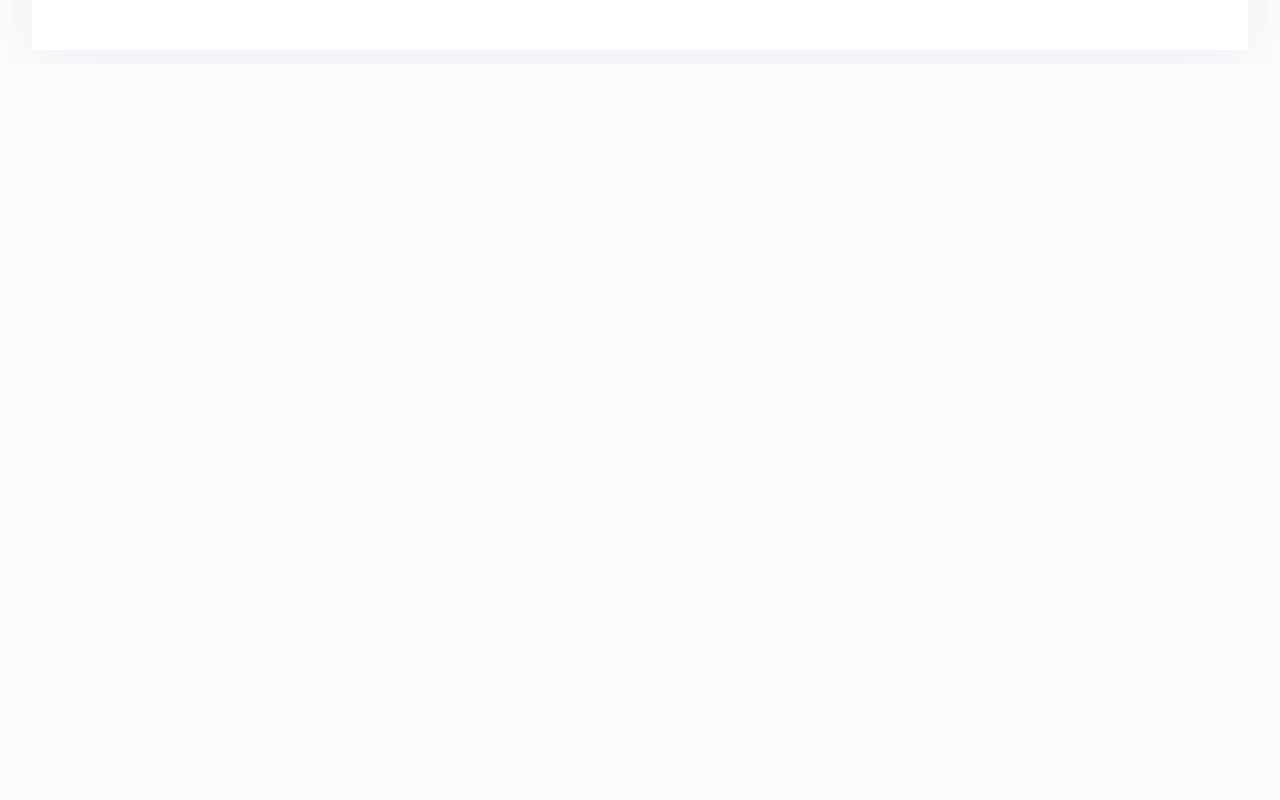
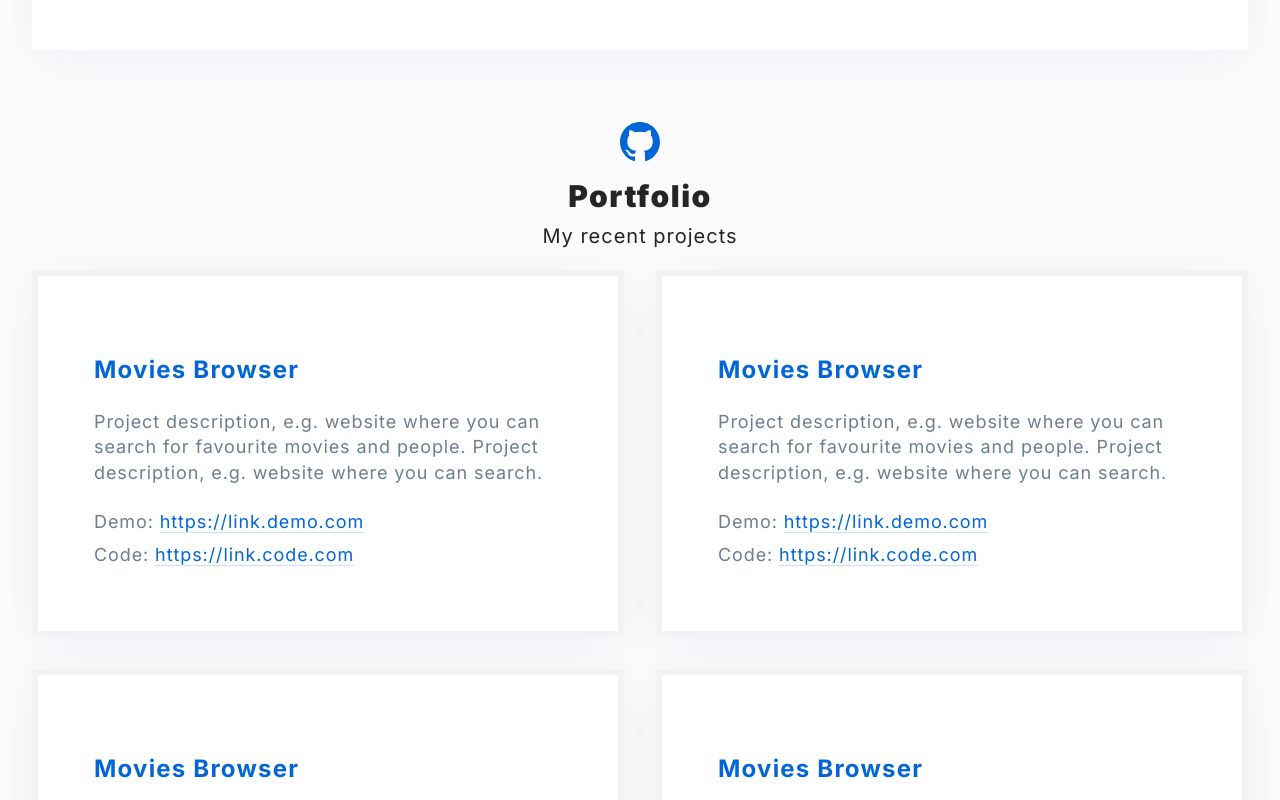
Before and after one commit to dickjaeger/personal-homepage, a React (Create React App) app: page / in a window 1280 px wide. Shown: the part 1440-2240 px from the top of the page. Before the commit the page ends 1504 px from the top, so only its background shows below. Built offline with nearby package versions, Linux system fonts and the light colour scheme.

Commit message:
added Portfolio

```diff
--- a/src/App.js
+++ b/src/App.js
@@ -1,6 +1,7 @@
 import { Container } from './styled';
 import Header from './Header';
 import ListTile from './ListTile';
+import Portfolio from './Portfolio';
 
 function App() {
   return (
@@ -8,6 +9,7 @@ function App() {
       <Header />
       <ListTile title="My skillset includes" items="" />
       <ListTile title="What I want to learn next" items="" />
+      <Portfolio />
     </Container>
   );
 };
--- /dev/null
+++ b/src/Portfolio/ProjectTile/index.js
@@ -0,0 +1,12 @@
+import { Container, Description, Link, Paragraph, Title } from "./styled";
+
+const ProjectTile = ({ title, description, demo, code }) => (
+    <Container>
+        <Title>{title}</Title>
+        <Description>{description}</Description>
+        <Paragraph>Demo: <Link as="a" href="#">{demo}</Link></Paragraph>
+        <Paragraph>Code: <Link as="a" href="#">{code}</Link></Paragraph>
+    </Container>
+);
+
+export default ProjectTile;
--- /dev/null
+++ b/src/Portfolio/ProjectTile/styled.js
@@ -0,0 +1,48 @@
+import styled from "styled-components";
+
+export const Container = styled.article`
+    text-align: start;
+    background-color: ${({ theme: { colors } }) => colors.background2};
+    padding: 56px;
+    border: 6px solid ${({ theme: { colors } }) => colors.iron};
+    box-shadow: 0px -2px 50px rgba(9, 10, 51, 0.02), 0px 16px 58px rgba(9, 10, 51, 0.03);
+    border-radius: 4px;
+
+    &:hover {
+        border: 6px solid ${({ theme: { colors } }) => colors.mainBlueBorder};
+    };
+`;
+
+export const Title = styled.h3`
+    font-weight: 700;
+    font-size: 24px;
+    line-height: 1.2;
+    letter-spacing: 0.05em;
+    color: ${({ theme: { colors } }) => colors.mainBlue};
+    margin-bottom: 24px;
+`;
+
+export const Paragraph = styled.p`
+    margin-top: 0;
+    margin-bottom: 8px;
+    font-style: normal;
+    font-weight: 400;
+    font-size: 18px;
+    line-height: 1.4;
+    letter-spacing: 0.05em;
+    color: ${({ theme: { colors } }) => colors.textSecondary};
+`;
+
+export const Description = styled(Paragraph)`
+    margin-bottom: 24px;
+`;
+
+export const Link = styled(Paragraph)`
+    color: ${({ theme: { colors } }) => colors.mainBlue};
+    text-decoration: none;
+    border-bottom: 1px solid ${({ theme: { colors } }) => colors.mainBlueBorder};
+
+    &:hover {
+        border-color: ${({ theme: { colors } }) => colors.mainBlue};
+    };
+`;
--- /dev/null
+++ b/src/Portfolio/index.js
@@ -0,0 +1,39 @@
+import { Container, ProjectsWrapper, SubTitle, Title } from "./styled";
+import { ReactComponent as GithubIcon } from './github.svg';
+import ProjectTile from "./ProjectTile";
+
+const Portfolio = () => (
+    <Container>
+        <GithubIcon />
+        <Title>Portfolio</Title>
+        <SubTitle>My recent projects</SubTitle>
+        <ProjectsWrapper>
+            <ProjectTile
+                title="Movies Browser"
+                description="Project description, e.g. website where you can search for favourite movies and people. Project description, e.g. website where you can search."
+                demo="https://link.demo.com"
+                code="https://link.code.com"
+            />
+            <ProjectTile
+                title="Movies Browser"
+                description="Project description, e.g. website where you can search for favourite movies and people. Project description, e.g. website where you can search."
+                demo="https://link.demo.com"
+                code="https://link.code.com"
+            />
+            <ProjectTile
+                title="Movies Browser"
+                description="Project description, e.g. website where you can search for favourite movies and people. Project description, e.g. website where you can search."
+                demo="https://link.demo.com"
+                code="https://link.code.com"
+            />
+            <ProjectTile
+                title="Movies Browser"
+                description="Project description, e.g. website where you can search for favourite movies and people. Project description, e.g. website where you can search."
+                demo="https://link.demo.com"
+                code="https://link.code.com"
+            />
+        </ProjectsWrapper>
+    </Container>
+);
+
+export default Portfolio;
--- /dev/null
+++ b/src/Portfolio/styled.js
@@ -0,0 +1,31 @@
+import styled from "styled-components";
+
+export const Container = styled.section`
+    text-align: center;
+    margin-top: 72px;
+`;
+
+export const Title = styled.h2`
+    font-weight: 900;
+    font-size: 30px;
+    line-height: 1.2;
+    letter-spacing: 0.05em;
+    color: ${({ theme: { colors } }) => colors.textPrimary};
+    margin: 0;
+    margin-top: 13px;
+`;
+
+export const SubTitle = styled.p`
+    font-weight: 400;
+    font-size: 20px;
+    line-height: 1.4;
+    letter-spacing: 0.05em;
+    color: ${({ theme: { colors } }) => colors.textPrimary};
+    margin-top: 8px;
+`;
+
+export const ProjectsWrapper = styled.div`
+    display: grid;
+    grid-template-columns: 1fr 1fr;
+    gap: 32px;
+`;
--- a/src/Theme.js
+++ b/src/Theme.js
@@ -7,6 +7,7 @@ const theme = {
         textPrimary: "#252525",
         textSecondary: "#6E7E91",
         mainBlue: "#0366D6",
+        mainBlueBorder: "#0366D633",
         iron: "#d1d5da4d",
         white: "#FFFFFF",
     },
```
Also changed, not shown: src/Portfolio/github.svg (added).
